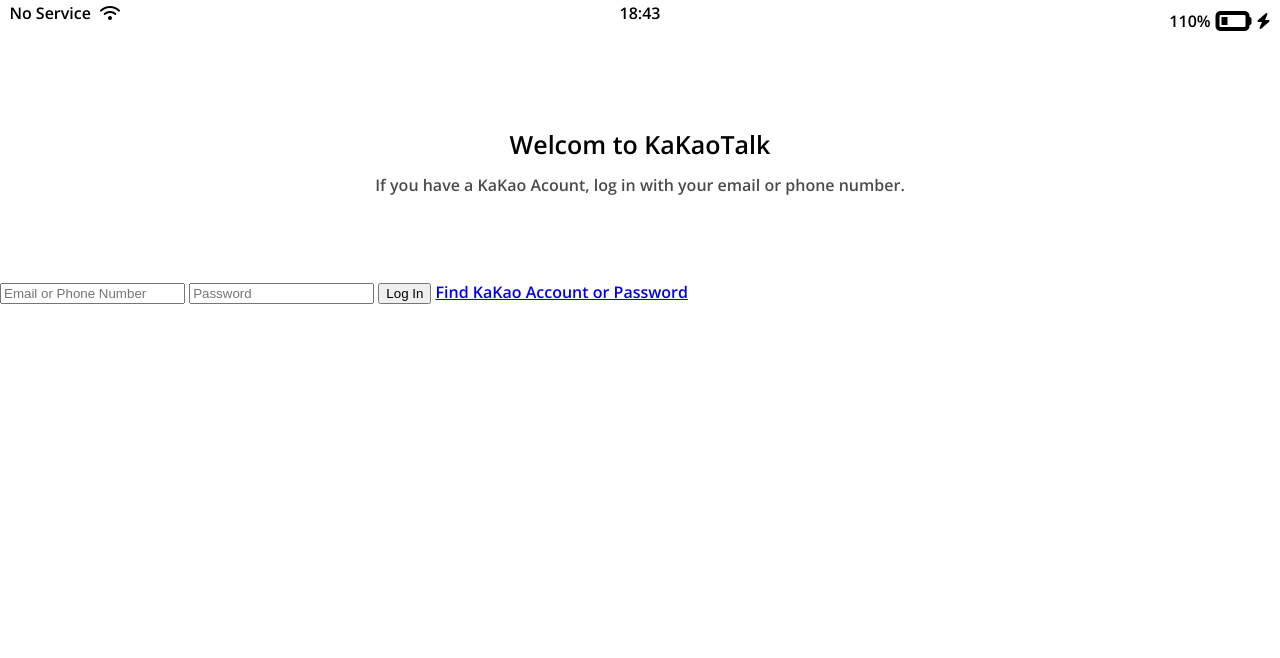
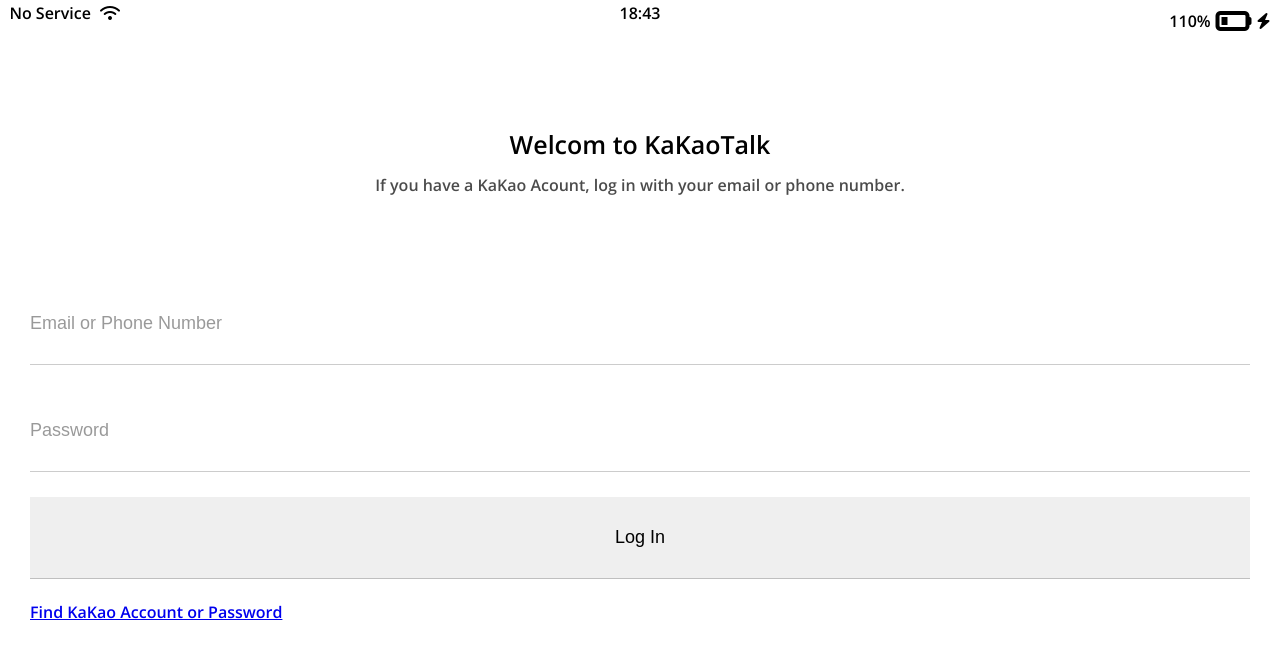
Before and after one commit to jiji-hoon96/kokoa-clone-2022, a plain HTML site: page index.html in a window 1280 px wide. Drawn offline with nearby package versions, Linux system fonts and the light colour scheme.

Commit message:
second save

```diff
--- a/css/reset.css
+++ b/css/reset.css
@@ -46,3 +46,7 @@ table {
 	border-collapse: collapse;
 	border-spacing: 0;
 }
+
+input:focus{
+	outline: none;
+}
--- a/css/styles.css
+++ b/css/styles.css
@@ -1,6 +1,7 @@
 @import url('https://fonts.googleapis.com/css2?family=Open+Sans:ital,wght@0,600;1,400&display=swap');
 @import 'reset.css';
 @import 'status-bar.css';
+@import "variable.css";
 body{
     font-family: 'Open Sans', sans-serif;
 }
@@ -23,3 +24,26 @@ body{
     width:60%;
     opacity: 0.7;
 }
+
+#login-form {
+    display: flex;
+    flex-direction: column;
+    margin:0px 30px
+}
+
+#login-form input {
+    padding:30px 0px;
+    border: none;
+    font-size:18px;
+    border-bottom: 1px solid rgba(0,0,0,0.2);
+    margin-bottom: 25px;
+    transition: border-color 0.3s ease-in-out;
+}
+
+#login-form input::placeholder{
+    color: rgba(0,0,0,0.4);
+}
+
+#login-form input:focus{
+    border-color: var(--yellow);
+}
--- /dev/null
+++ b/css/variable.css
@@ -0,0 +1,3 @@
+:root{
+    --yellow: #fae100;
+}
```
